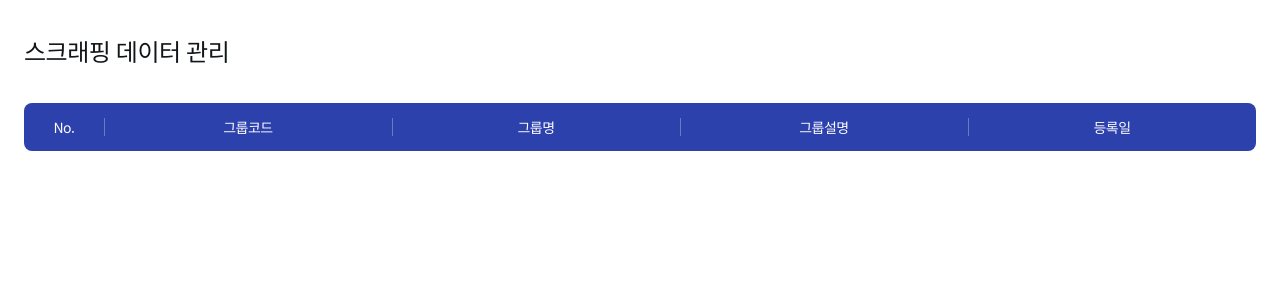
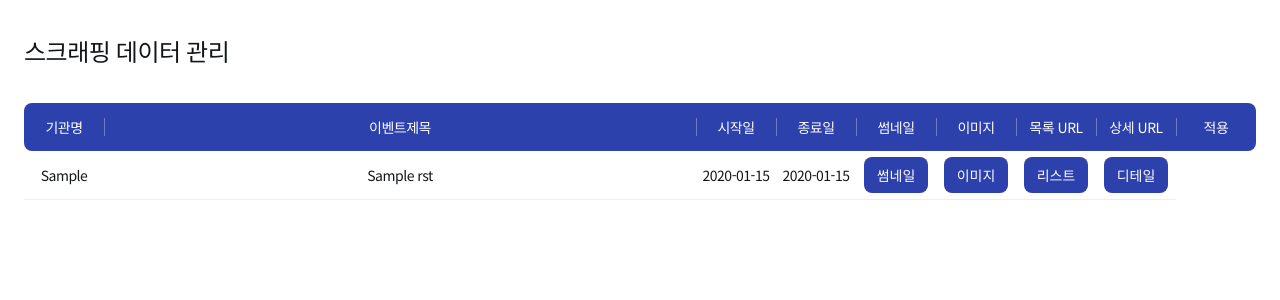
Before and after one commit to dubhe-fintime/finTime, a Flask app: page /scrapingManage in a window 1280 px wide. Shown: the top 300 px of the page. Run offline with Flask 3, Linux system fonts and the light colour scheme; tables that the repository leaves empty or names only in its code hold one stand-in row (values such as "Sample post"); lists and menus that the app fills with data are empty; some web fonts are replaced.

Commit message:
스크래핑 데이터 관리

```diff
--- a/dbQuery.py
+++ b/dbQuery.py
@@ -63,6 +63,69 @@ def selectQuery(qType, values):
         query = "UPDATE BATCH_RST BR JOIN ( SELECT EM.EVT_ID, EM.COR_NO, EM.EVT_TITLE FROM EVT_MST EM JOIN BATCH_RST BR_SUB ON EM.COR_NO = BR_SUB.COR_NO AND EM.EVT_TITLE = BR_SUB.EVT_TITLE GROUP BY EM.EVT_ID, EM.COR_NO, EM.EVT_TITLE) AS LatestEM ON BR.COR_NO = LatestEM.COR_NO AND BR.EVT_TITLE = LatestEM.EVT_TITLE SET BR.EVT_ID = LatestEM.EVT_ID"
 
 
+    elif qType == "A1": # 배치 데이터 조회
+        query  = "SELECT "
+        query += "    a.COR_NO cor_no, "
+        query += "    COALESCE(c.cor_nm, '미등록기관') cor_nm, "
+        query += "    a.EVT_TITLE evt_title, "
+        query += "    COALESCE(a.EVT_ID, '') evt_id," #EVT_ID 값과 EVT_MST.USE_YN에 따른 상태 값 설정
+        query += "    CASE "
+        query += "        WHEN a.EVT_ID IS NULL OR a.EVT_ID = '' THEN 'NONE'"
+        query += "        WHEN b.USE_YN = 'Y' THEN 'Y'"
+        query += "        WHEN b.USE_YN = 'N' THEN 'N'"
+        query += "        ELSE NULL"
+        query += "    END AS evt_status, " # 상태 컬럼 추가
+        query += "    DATE_FORMAT(a.EVT_ST_DATE, '%Y-%m-%d') evt_st_date, "
+        query += "    DATE_FORMAT(a.EVT_ED_DATE, '%Y-%m-%d') evt_ed_date, "
+        query += "    a.EVT_THUMBNAIL evt_thumbnail, "
+        query += "    a.EVT_IMG evt_img, "
+        query += "    a.EVT_NOTI evt_noti,"
+        query += "    a.EVT_LIST_LINK evt_list_link, "
+        query += "    a.EVT_DT_LINK evt_dt_link, "
+        query += "    a.C_DATE c_date"
+        query += " FROM BATCH_RST a"
+        query += "    LEFT JOIN EVT_MST b ON a.EVT_ID = b.EVT_ID"
+        query += "    LEFT JOIN COR_MST c ON a.COR_NO = c.COR_NO"
+
+    elif qType == "A2": # 배치데이터 이벤트 테이블 적용
+        query =  "INSERT INTO EVT_MST "
+        query += "	(	 "
+        query += "		COR_NO, "
+        query += "		EVT_TITLE, "
+        query += "		EVT_ID, "
+        query += "		EVT_ST_DATE, "
+        query += "		EVT_ED_DATE, "
+        query += "		EVT_THUMBNAIL, "
+        query += "		EVT_IMG, "
+        query += "		EVT_NOTI, "
+        query += "		EVT_LIST_LINK, "
+        query += "		EVT_DT_LINK, "
+        query += "		C_DATE "
+        query += "	) "
+        query += "VALUES "
+        query += "	( "
+        query += "		%s, "
+        query += "		%s, "
+        query += "		%s, "
+        query += "		%s, "
+        query += "		%s, "
+        query += "		%s, "
+        query += "		%s, "
+        query += "		%s, "
+        query += "		%s, "
+        query += "		%s,  "
+        query += "		NOW()  "
+        query += "	); "
+
+    elif qType == "A3": # 배치데이터 테이블 이벤트 아이디 업데이트
+        query =  "UPDATE BATCH_RST SET"
+        query += " EVT_ID= %s"
+        query += " WHERE COR_NO = %s AND EVT_TITLE = %s"
+
+    elif qType == "A4": # 노출여부 업데이트
+        query =  "UPDATE EVT_MST SET"
+        query += " USE_YN= %s"
+        query += " WHERE EVT_ID= %s"
 
 
 
--- a/main.py
+++ b/main.py
@@ -1201,7 +1201,101 @@ def batchStatus():
     return result
 
 ################## 배치 관리 END ###############################
+############## 관리자 START ############################
+@app.route('/batchDataList', methods=["POST"])
+def batchDataList():
 
+    try:
+        results = execute_mysql_query_select("A1", [])
+
+        # if not results:
+        #     return jsonify({"message": "No data found"}), 404  # 데이터가 없을 경우 404 응답
+
+        # print("DB Query Result:", results)  # 서버 로그 출력
+        # return jsonify(results)  # JSON 형식으로 응답
+
+        datas = []
+        logger.info(str(results))
+        for item in results:
+            data = {
+                'cor_no': item[0],
+                'cor_nm': item[1],
+                'evt_title': item[2],
+                'evt_id': item[3],
+                'evt_status': item[4],
+                'evt_st_date': item[5],
+                'evt_ed_date': item[6],
+                'evt_thumbnail': item[7],
+                'evt_img': item[8],
+                'evt_noti': item[9],
+                'evt_list_link': item[10],
+                'evt_dt_link': item[11],
+            }
+            datas.append(data)
+
+        return jsonify(datas)
+
+    except Exception as e:
+        print(f"Error: {e}")  # 에러 로그 출력
+        return jsonify({"error": str(e)}), 500  # 500 Internal Server Error 응답
+
+@app.route('/insertEvent', methods=["POST"])
+def insertEvent():
+
+    try:
+        # FormData에서 "datas" 키 가져오기
+        event_data = request.form.get("datas")
+
+        if not event_data:
+            return jsonify({"error": "No data received"}), 400
+
+        # JSON 문자열을 파이썬 딕셔너리로 변환
+        event_dict = json.loads(event_data)
+        evtId = get_next_id('E')
+
+        if not evtId :
+            return jsonify({"error": "evtId 생성 실패"}), 400
+
+        values = [event_dict["cor_no"],event_dict["evt_title"],evtId,event_dict["evt_st_date"],event_dict["evt_ed_date"],event_dict["evt_thumbnail"],event_dict["evt_img"],event_dict["evt_noti"],event_dict["evt_list_link"],event_dict["evt_dt_link"]]
+        print(values)
+        execute_mysql_query_insert("A2",values) # 이벤트 데이터 등록(EVT_MST)
+        updValues = [evtId,event_dict["cor_no"],event_dict["evt_title"]]
+        execute_mysql_query_update("A3",updValues) # 이벤트 아이디 업데이트(BATCH_RST)
+
+        return jsonify({"message": "Data Insert", "data": event_dict})
+
+    except Exception as e:
+        logger.error("에러 발생: %s", str(e))
+        return jsonify({"error": str(e)}), 500
+@app.route('/updateEvent', methods=["POST"])
+def updateEvent():
+
+    try:
+        # FormData에서 "datas" 키 가져오기
+        event_data = request.form.get("datas")
+
+        if not event_data:
+            return jsonify({"error": "No data received"}), 400
+
+        # JSON 문자열을 파이썬 딕셔너리로 변환
+        event_dict = json.loads(event_data)
+
+        useYn = "Y"
+        if event_dict["evt_status"] == "Y" :
+            useYn = "N"
+        else :
+            useYn = "Y"
+
+        values = [useYn,event_dict["evt_id"]]
+
+        execute_mysql_query_update("A4",values) # 이벤트 노출여부 업데이트(EVT_MST)
+
+        return jsonify({"message": "Data UPDATE", "data": event_dict})
+
+    except Exception as e:
+        logger.error("에러 발생: %s", str(e))
+        return jsonify({"error": str(e)}), 500
+################## 관리자 END ############################
 
 @app.route('/eventMst', methods=["POST"])
 def eventMst():
--- a/templates/scrapingManage/scrapingManage.html
+++ b/templates/scrapingManage/scrapingManage.html
@@ -18,7 +18,7 @@
       <h2 class="title">스크래핑 데이터 관리</h2>
       <form class="search-form" style ="display:none">
         <div class="select-box md">
-          <strong class="label" onclick="ClickSelectLabel('groupName')" id="groupName" name="groupName">그룹 명</strong>
+          <strong class="label" onclick="ClickSelectLabel('groupName')" id="groupName" name="groupName">기관명</strong>
           <ul class="options type">
             <li class="option" onclick="ClickSelectOption('groupName','그룹명','groupName')">
               그룹 명
@@ -47,21 +47,29 @@
           <button class="btn tertiary sm" id="addBtn" onclick=""> + 그룹 추가</button>
         </div>
         <table class="table intent-table">
-          <caption>그룹 관리 테이블</caption>
+          <caption>스크래핑 데이터 관리 테이블</caption>
           <colgroup>
             <col width="80px" />
             <col />
-            <col />
-            <col />
-            <col />
+            <col width="80px" />
+            <col width="80px" />
+            <col width="80px" />
+            <col width="80px" />
+            <col width="80px" />
+            <col width="80px" />
+            <col width="80px" />
           </colgroup>
           <thead class="thead type2">
             <tr>
-              <th>No.</th>
-              <th>그룹코드</th>
-              <th>그룹명</th>
-              <th>그룹설명</th>
-              <th>등록일</th>
+              <th>기관명</th>
+              <th>이벤트제목</th>
+              <th>시작일</th>
+              <th>종료일</th>
+              <th>썸네일</th>
+              <th>이미지</th>
+              <th>목록 URL</th>
+              <th>상세 URL</th>
+              <th>적용</th>
             </tr>
           </thead>
           <tbody id="dataContent" class="tbody"></tbody>
@@ -78,8 +86,9 @@
   }
 
   $(document).ready(function () {
-    session_ok("{{domain}}", "{{port}}");
-    SearchGroupCode()
+    // session_ok("{{domain}}", "{{port}}");
+    selectList()
+
   })
 
   $("#addBtn").click(function () {
@@ -109,8 +118,102 @@
   }
 
   // 전체 조회
+  function selectList() {
+
+    $("#dataContent").empty();
+    let formData = new FormData();
+    fetch("/batchDataList", {
+                method: "POST",
+                body: formData
+            })
+            .then(response => response.json())
+            .then(data => {
+                console.log('success')
+                values = ``
+                data.forEach((v, i) => {
+                  var status = v['evt_status'];
+                  var statusCol = ''
+                  if(status =='NONE')
+                  {
+                    statusCol = `<td><button id='applyBtn' class='btn primary sm' data-json='${JSON.stringify(v)}'  onclick="insertEvent(this)">적용</button></td>`
+                  }
+                  else
+                  {
+                    `<td></td>`
+                  }
+                  // else if(status =='Y')
+                  // {
+                  //   statusCol = `<td><button id='applyBtn' class='btn primary sm' data-json='${JSON.stringify(v)}'  onclick="updateEvent(this)">비노출</button></td>`
+                  // }
+                  // else if(status =='N')
+                  // {
+                  //   statusCol = `<td><button id='applyBtn' class='btn primary sm' data-json='${JSON.stringify(v)}'  onclick="updateEvent(this)">재노출</button></td>`
+                  // }
+                  values += `
+                    <tr data-id="${i+1}" name="${v['evt_title']}" explain="${v['evt_title']}">
+                      <td>${v['cor_nm']}</td>
+                      <td>${v['evt_title']}</td>
+                      <td>${v['evt_st_date']} </td>
+                      <td>${v['evt_ed_date']} </td>
+                      <td><button id='thumbBtn' class='btn primary sm'>썸네일</button></td>
+                      <td><button id='imgBtn' class='btn primary sm'>이미지</button></td>
+                      <td><button id='listBtn' class='btn primary sm'>리스트</button></td>
+                      <td><button id='dtBtn' class='btn primary sm'>디테일</button></td>`
+                  values += statusCol
+                  values += `  </tr>`
+                });
+                $("#dataContent").append(values)
+
+            })
+            .catch(error => {
+                console.error("Error:", error);
+            });
+
+  }
+  function insertEvent(button) {
+
+    let formData = new FormData();
+
+    formData.append("datas", JSON.stringify(JSON.parse(button.getAttribute("data-json"))));
+    formData.forEach((value, key) => {
+        console.log(`${key}: ${value}`);
+    });
+
+    fetch("/insertEvent", {
+                method: "POST",
+                body: formData
+            })
+            .then(response => response.json())
+            .then(data => {
+              selectList()
+            })
+            .catch(error => {
+              console.error("Error:", error);
+            });
+  }
+  function updateEvent(button) {
+
+    let formData = new FormData();
+
+    formData.append("datas", JSON.stringify(JSON.parse(button.getAttribute("data-json"))));
+    formData.forEach((value, key) => {
+        console.log(`${key}: ${value}`);
+    });
+
+    fetch("/updateEvent", {
+                method: "POST",
+                body: formData
+            })
+            .then(response => response.json())
+            .then(data => {
+              selectList()
+            })
+            .catch(error => {
+              console.error("Error:", error);
+            });
+  }
+  // 전체 조회
   function SearchGroupCode() {
-    session_ok("{{domain}}", "{{port}}");
     $.ajax({
       url: "{{domain}}:{{port}}/getAdminGroup",
       type: "GET",
```
